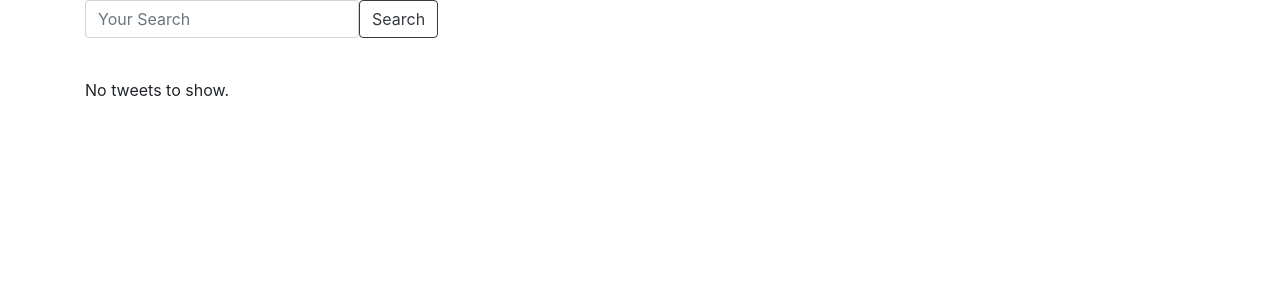
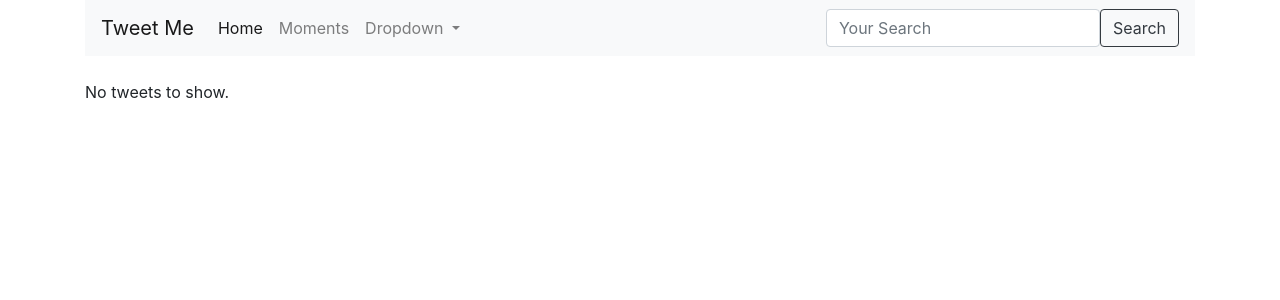
Before and after one commit to eniseirem/django_tweetme, a Django app: page /tweet/ in a window 1280 px wide. Shown: the top 300 px of the page. Run offline with Django 3.2, Linux system fonts and the light colour scheme; data that the repository does not hold is empty; some libraries are stand-ins or nearby versions.

Commit message:
Navbar added

```diff
--- a/tweetme_project/templates/base.html
+++ b/tweetme_project/templates/base.html
@@ -15,6 +15,7 @@
   <body>
 
 <div class="container">
+    {% include "navbar.html" %}
     {% block content %}
     {% endblock content %}
 </div>
--- /dev/null
+++ b/tweetme_project/templates/navbar.html
@@ -0,0 +1,33 @@
+<nav class="navbar navbar-expand-lg navbar-light bg-light">
+  <a class="navbar-brand" href="{% url 'home' %}"> Tweet Me </a>
+  <button class="navbar-toggler" type="button" data-toggle="collapse" data-target="#navbarSupportedContent" aria-controls="navbarSupportedContent" aria-expanded="false" aria-label="Toggle navigation">
+    <span class="navbar-toggler-icon"></span>
+  </button>
+
+  <div class="collapse navbar-collapse" id="navbarSupportedContent">
+
+    <ul class="navbar-nav navbar-right">
+      <li class="nav-item active">
+        <a class="nav-link" href="#">Home <span class="sr-only">(current)</span></a>
+      </li>
+      <li class="nav-item">
+        <a class="nav-link" href='{% url "tweet:list" %}'>Moments</a>
+      </li>
+      <li class="nav-item dropdown">
+        <a class="nav-link dropdown-toggle" href="#" id="navbarDropdown" role="button" data-toggle="dropdown" aria-haspopup="true" aria-expanded="false">
+          Dropdown
+        </a>
+        <div class="dropdown-menu" aria-labelledby="navbarDropdown">
+          <a class="dropdown-item" href="#">Action</a>
+          <a class="dropdown-item" href="#">Another action</a>
+          <div class="dropdown-divider"></div>
+          <a class="dropdown-item" href="#">Something else here</a>
+        </div>
+      </li>
+
+    </ul>
+
+  </div>
+    {% include "tweets/search_form.html" %}
+
+</nav>
--- a/tweets/templates/tweets/search_form.html
+++ b/tweets/templates/tweets/search_form.html
@@ -1,15 +1,9 @@
 
-<div class="row">
 
-    <div class="col-sm-12">
-        <form class="form-inline" method='GET' action='{% url "tweet:list" %}'>
+        <form class="form-inline my-2 my-lg-0" method='GET' action='{% url "tweet:list" %}'>
             <div class="form-group">
                 <input class="form-control" type="text" name="q" placeholder="Your Search" value='{{request.GET.q}}'/>
-
+            <input class="btn btn-outline-dark" type="submit" value="Search"/>
             </div>
 
-            <input class="btn btn-outline-dark" type="submit" value="Search"/>
-
         </form>
-    </div>
-</div>
--- a/tweets/templates/tweets/tweet_list.html
+++ b/tweets/templates/tweets/tweet_list.html
@@ -2,7 +2,7 @@
 
 {% block content %}
 
-{% include "tweets/search_form.html" %}<br/>
+<br/>
 
 
 <div class='row'>
```
